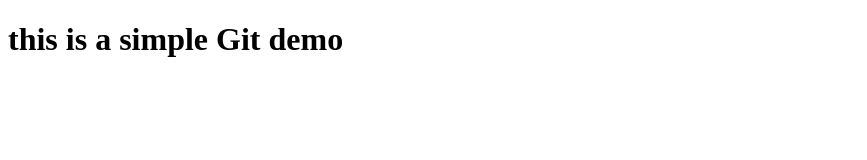
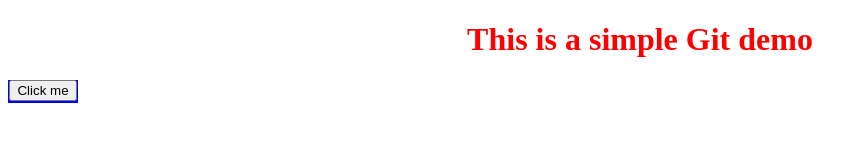
Before and after one commit to udaycollagebwu-debug/Git-demo, a plain HTML site: page index.html in a window 1280 px wide. Shown: the whole page, without its empty margins (0-867 px from the left). Drawn offline with Linux system fonts and the light colour scheme.

Commit message:
costome all

```diff
--- a/index.html
+++ b/index.html
@@ -3,9 +3,15 @@
 <head>
     <meta charset="UTF-8">
     <meta name="viewport" content="width=device-width, initial-scale=1.0">
+    <link rel ="stylesheet" href="style.css">
     <title>Git</title>
 </head>
 <body>
-    <h1>this is a simple Git demo</h1>
+    <h1>This is a simple Git demo</h1>
+    <div>
+        <div class="google">
+          <a href="https://www.google.com/" target="_blank"><button>Click me</button></a>
+        </div>
+    </div>
 </body>
 </html>
--- a/style.css
+++ b/style.css
@@ -1,4 +1,12 @@
 h1{
-
+   text-align: center;
     color: red;
 }
+.google{
+    background-color: blue;
+    height: 23px;
+    width: 70px;
+    display: flex;
+    justify-content: center;
+    margin-top: 20px;
+}
```
Also changed, not shown: 1 other file.
